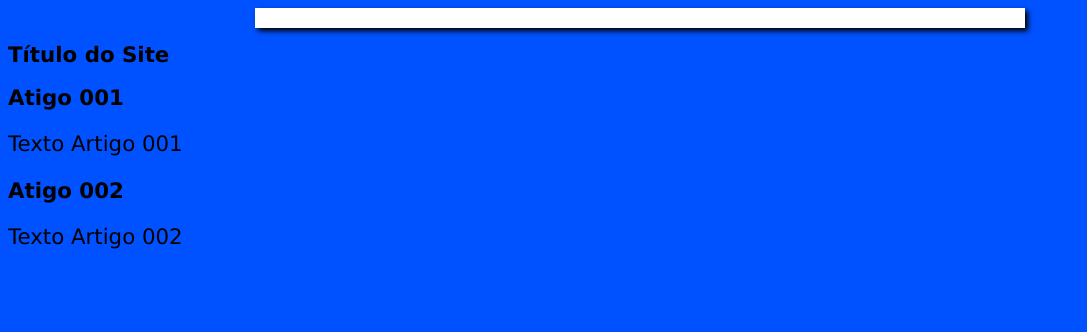
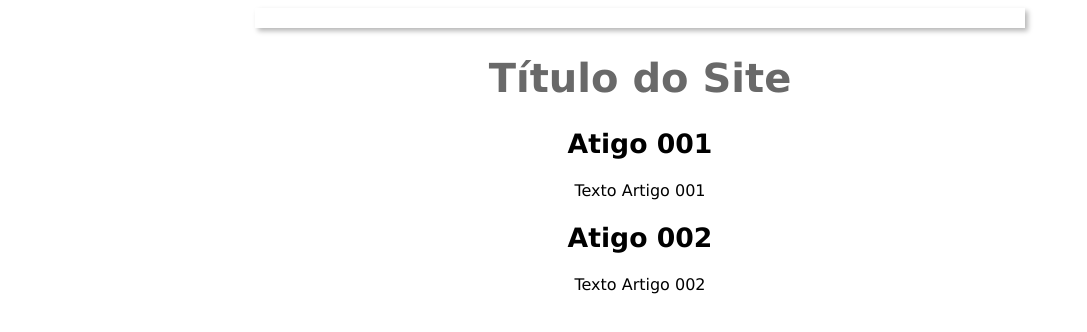
Before and after one commit to FullStackMarkV/projeto-site, a plain HTML site: page index.html in a window 1280 px wide. Shown: the whole page, without its empty margins (0-1087 px from the left). Drawn offline with Linux system fonts and the light colour scheme.

Commit message:
alteração do design

```diff
--- a/estilos/style.css
+++ b/estilos/style.css
@@ -1,10 +1,19 @@
 * {
-    font-family: Verdana, Geneva, Tahoma, sans-serif;
-    font-size: 16pt;
+    font-family: 'Lucida Sans', 'Lucida Sans Regular', 'Lucida Grande', 'Lucida Sans Unicode', Geneva, Verdana, sans-serif;
+    font-size: 15pt normal;
 }
 
 body {
-    background-color: rgb(0, 81, 255);
+    text-align: center;
+}
+
+header h1 {
+    font-size: 30pt;
+    color: rgb(105, 105, 105);
+}
+
+article h2 {
+    font-size: 20pt;
 }
 
 main {
@@ -12,5 +21,5 @@ main {
     width: 750px;
     margin: auto;
     padding: 10px;
-    box-shadow: 3px 3px 5px black;
+    box-shadow: 3px 3px 5px rgba(0, 0, 0, 0.288);
 }
```
Also changed, not shown: index.html (+1 -1 lines), estilos/bela-dama.jpg (added).
